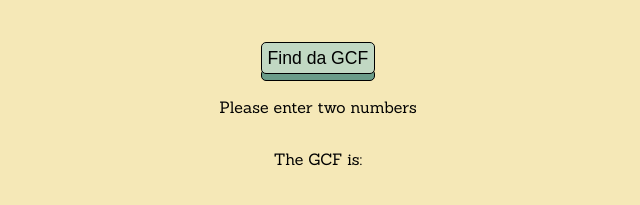
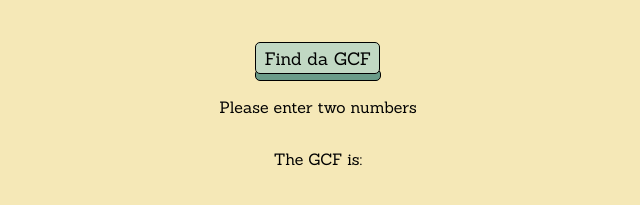
Before and after one commit to Nonaxce/gcf-finder, a plain HTML site: page index.html in a window 1280 px wide. Shown: the part 367-572 px from the top of the page, 322-962 px from the left. Drawn offline with Linux system fonts and the light colour scheme.

Commit message:
Updates style.css

```diff
--- a/style.css
+++ b/style.css
@@ -40,13 +40,13 @@ textarea{
     top:0px;
     z-index: 1;
     height: 2rem;
-    width: fit-content;
+    width: 7.8rem;
     border: 1px solid #000;
     border-radius: 5px;
     font-size: 1.1rem;
     transform: translateY(5px);
     background-color: #C1D8C3;
-
+    font-family: 'Sanchez', 'Times New Roman', Times, serif;
 }
 .gcf-button-top:active{
     transform: translateY(8px);
@@ -54,7 +54,7 @@ textarea{
 .gcf-button-bottom{
     z-index: 0;
     height: 0.6rem;
-    width: 7.06rem;
+    width: 7.7rem;
     border: 1px solid #000;
     border-radius: 5px;
     background-color: #6A9C89;
```
